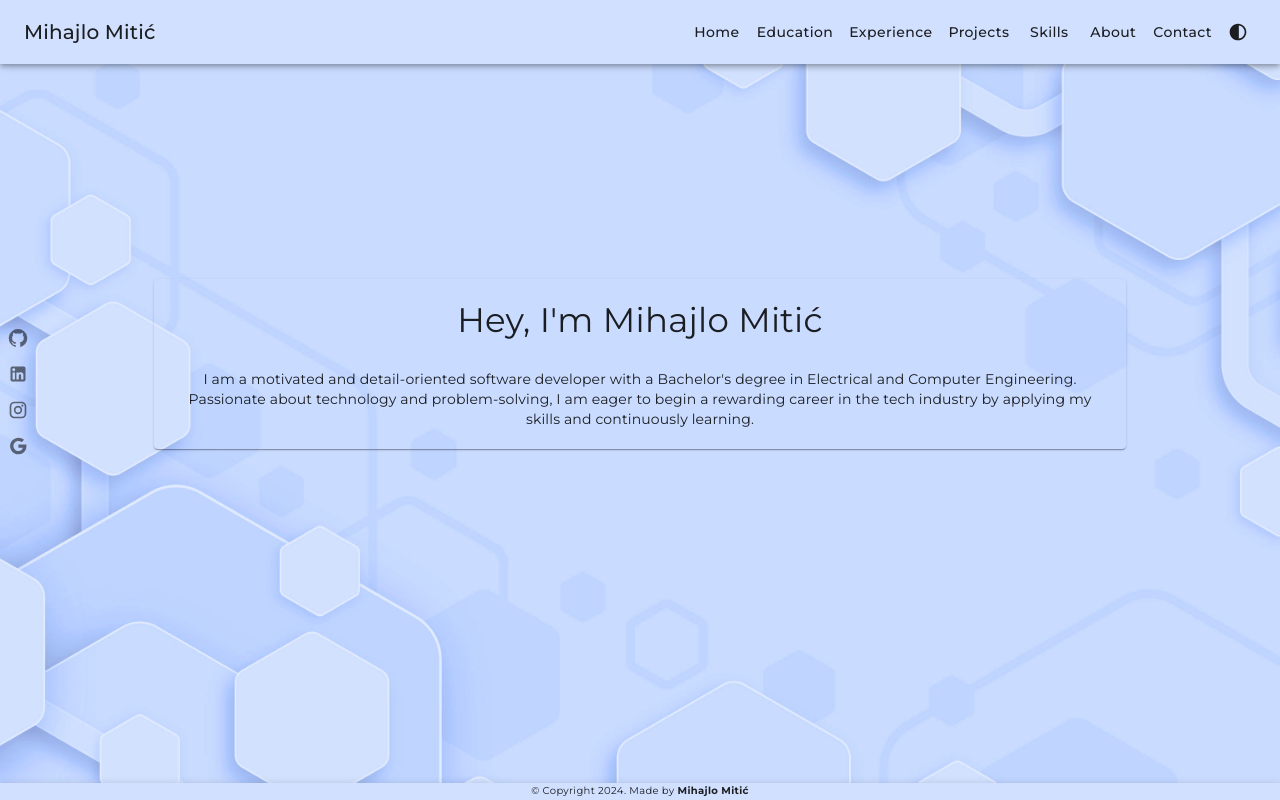
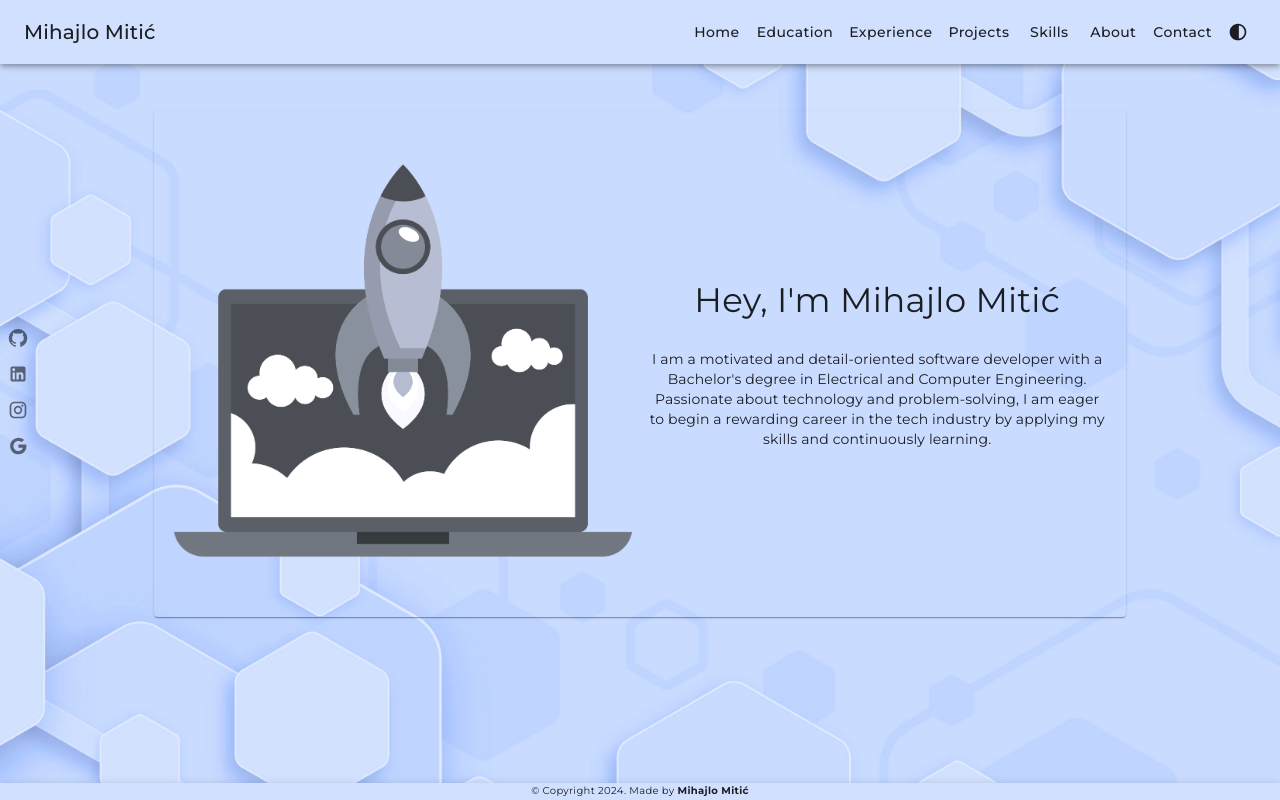
Before and after one commit to mmitic99/mmitic99.github.io, a React (Create React App) app: page / in a window 1280 px wide. Built offline with nearby package versions, Linux system fonts and the light colour scheme.

Commit message:
feat: added home page image

```diff
--- a/src/components/Home.js
+++ b/src/components/Home.js
@@ -1,13 +1,42 @@
-import { Typography } from "@mui/material";
+import { Grid2, Typography, useMediaQuery } from "@mui/material";
 import React from "react";
 import SocialMediaBar from "./SocialMediaBar";
 import TransparentPaper from "./common/TransparentPaper";
 import CenteredBox from "./common/CenteredBox";
+import { smallScreen } from "./common/const";
 
 function Home() {
+  const small = useMediaQuery(smallScreen);
   return (
     <CenteredBox>
       <TransparentPaper>
+        <Grid2
+          container
+          spacing={small ? 0 : 2}
+          columns={16}
+          direction={small ? "column" : "row"}
+          sx={{
+            alignItems: "center",
+            justify: "flex-end",
+          }}
+        >
+          <Grid2
+            size={small ? 16 : 8}
+            alignItems="center"
+            justify="flex-end"
+            order={small ? 2 : 1}
+          >
+            <img
+              src={process.env.PUBLIC_URL + "/img/home.png"}
+              style={{ width: "100%", height: "100%" }}
+            />
+          </Grid2>
+          <Grid2
+            size={small ? 16 : 8}
+            alignItems="center"
+            justify="center"
+            order={small ? 1 : 2}
+          >
             <Typography
               variant="h4"
               gutterBottom
@@ -19,11 +48,13 @@ function Home() {
             </Typography>
             <Typography variant="body2" align="center" sx={{ p: 0 }}>
               I am a motivated and detail-oriented software developer with a
-          Bachelor's degree in Electrical and Computer Engineering. Passionate
-          about technology and problem-solving, I am eager to begin a rewarding
-          career in the tech industry by applying my skills and continuously
-          learning.
+              Bachelor's degree in Electrical and Computer Engineering.
+              Passionate about technology and problem-solving, I am eager to
+              begin a rewarding career in the tech industry by applying my
+              skills and continuously learning.
             </Typography>
+          </Grid2>
+        </Grid2>
       </TransparentPaper>
       <SocialMediaBar></SocialMediaBar>
     </CenteredBox>
```
Also changed, not shown: public/img/home.png (added). Lines whose indentation alone changed are shown as unchanged.
